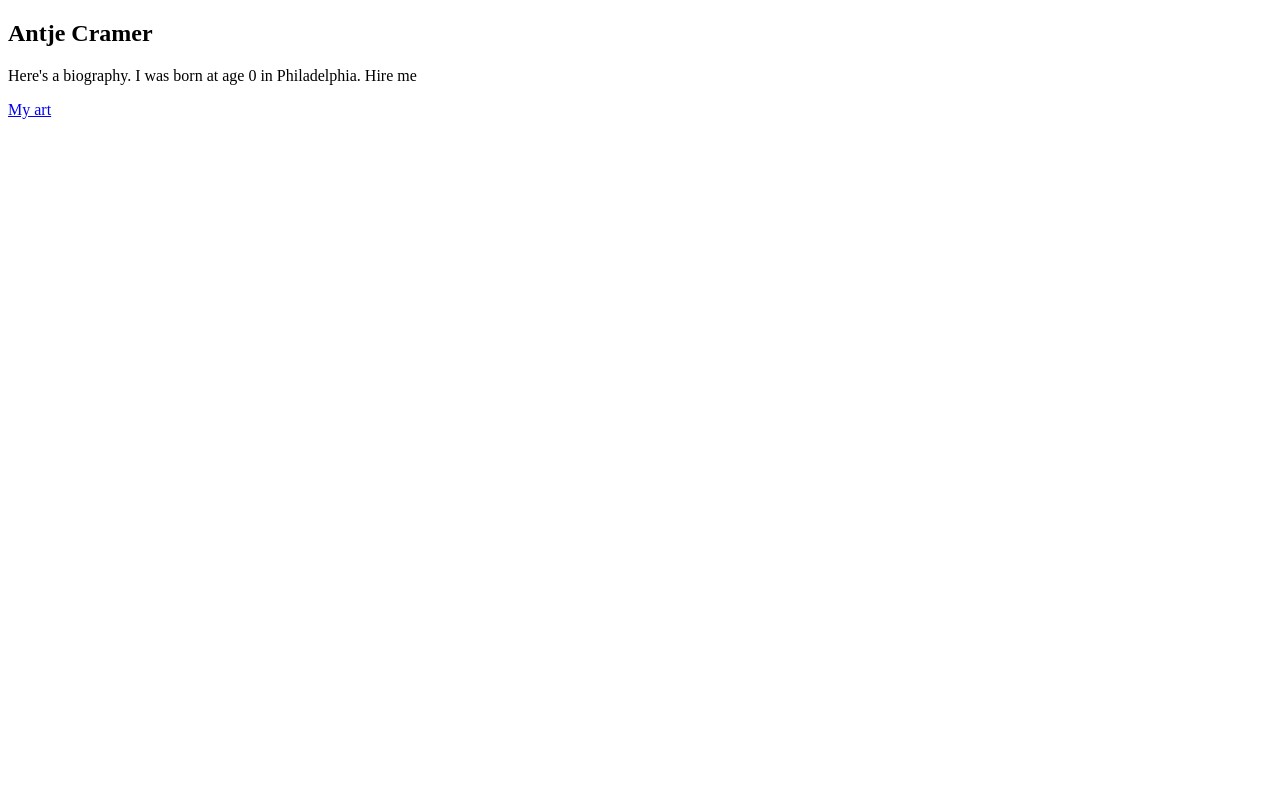
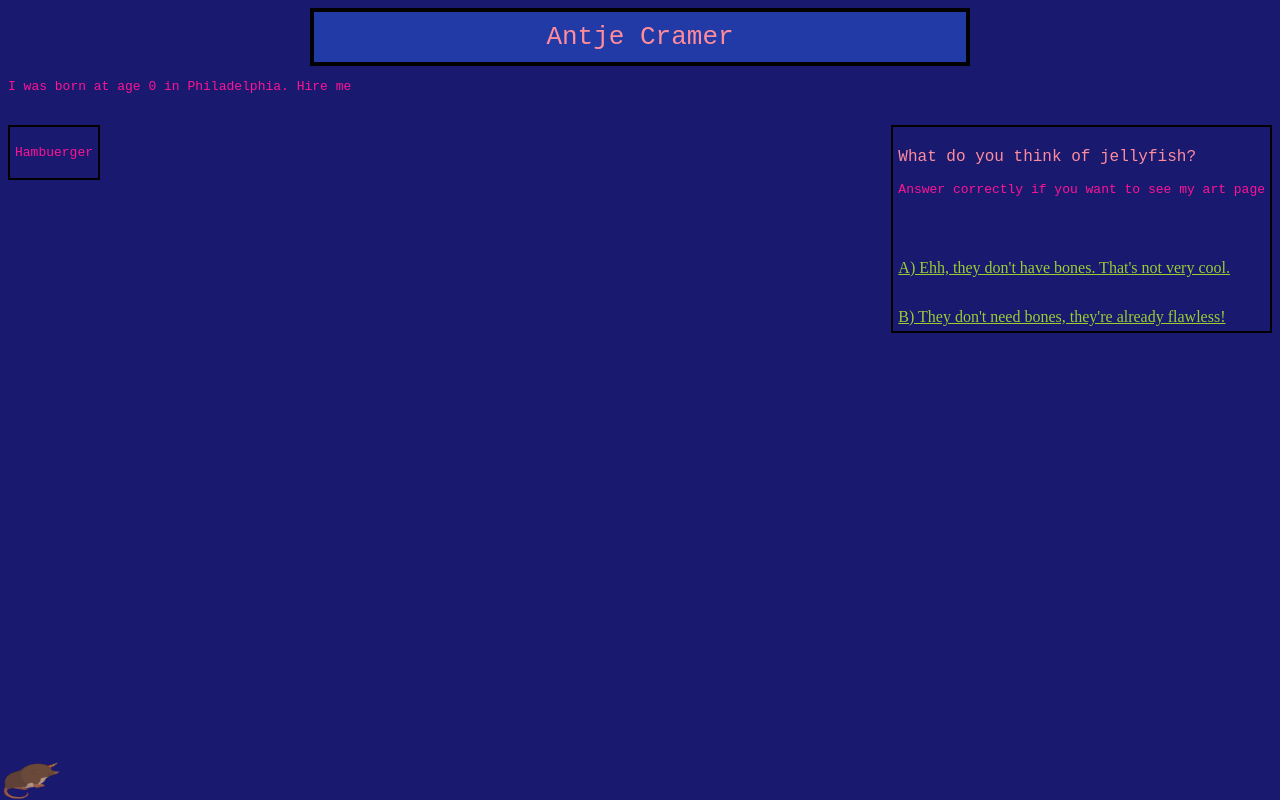
Before and after one commit to Antjedotc/Portfolio, a plain HTML site: page index.html in a window 1280 px wide. Drawn offline with Linux system fonts and the light colour scheme.

Commit message:
please work

```diff
--- a/index.html
+++ b/index.html
@@ -3,18 +3,37 @@
 
     <head>
         <title>Home - Antje's Cool Website</title>
+        <link href="styles/style.css" type="text/css" rel="stylesheet">
+        <!-- <link href="https://cdn.jsdelivr.net/npm/bootstrap@5.0.1/dist/css/bootstrap.min.css" rel="stylesheet" integrity="sha384-+0n0xVW2eSR5OomGNYDnhzAbDsOXxcvSN1TPprVMTNDbiYZCxYbOOl7+AMvyTG2x" crossorigin="anonymous"> -->
     </head>
 
 
     <body>
 
+        <div id="epictitle">Antje Cramer</div>
 
-        <h2>Antje Cramer</h2>
+        <p>I was born at age 0 in Philadelphia. Hire me</p>
+        <img id="littleman" src="ShrewPoggers.PNG" alt="A shrew with a unicorn horn" height="5%" width="5%">
+        <br>
 
-        <p>Here's a biography. I was born at age 0 in Philadelphia. Hire me</p>
+            <div class="normalbox">
+        <p>Hambuerger</p>
 
-        <a href="myart.html">My art</a>
-        <a href=""></a>
+
+            </div>
+
+            <div class="qbox">
+        <p class="question">What do you think of jellyfish?</p>
+        <p>Answer correctly if you want to see my art page</p>
+        <br>
+        <p> </p>
+        <br>
+        <a href="failure.html">A) Ehh, they don't have bones. That's not very cool.</a>
+        <br>
+        <p> </p>
+        <br>
+        <a href="myart.html">B) They don't need bones, they're already flawless!</a>
+            </div>
 
     </body>
 
--- /dev/null
+++ b/styles/style.css
@@ -0,0 +1,62 @@
+div{
+
+}
+
+body{
+background-color:midnightblue;
+}
+
+p{
+    font-family:monospace;
+    color:deeppink;
+}
+
+h2{
+    font-family: monospace;
+    color:rgb(255, 140, 156);
+}
+
+a{
+    color:yellowgreen;
+}
+
+.question{
+font-size:large;
+color:rgb(255, 140, 156)
+}
+
+.qbox{
+border-style:solid;
+border-color:black;
+border-width: 2px;
+padding: 5px;
+float: right;
+}
+
+#epictitle{
+border-style:solid ;
+border-color:black;
+border-width: 4px;
+padding: 10px;
+background-color:rgb(34, 58, 165);
+text-align: center;
+font-family: monospace;
+color:rgb(255, 140, 156);
+margin: auto;
+width: 50%;
+font-size:xx-large;
+}
+
+#littleman{
+    position: fixed;
+    bottom: 0;
+    left: 0;
+}
+
+.normalbox{
+    border-style:solid;
+    border-color:black;
+    border-width: 2px;
+    padding: 5px;
+    float: left;
+}
```
Also changed, not shown: failure.html (added, +28 -0 lines), myart.html (+4 -3 lines).
